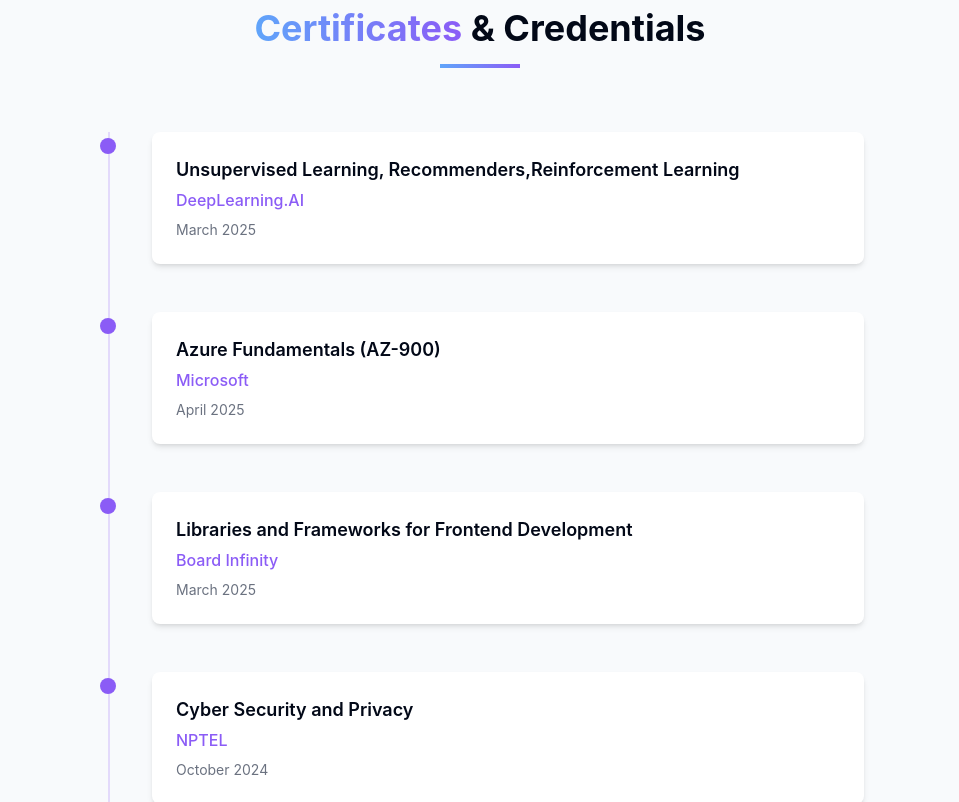
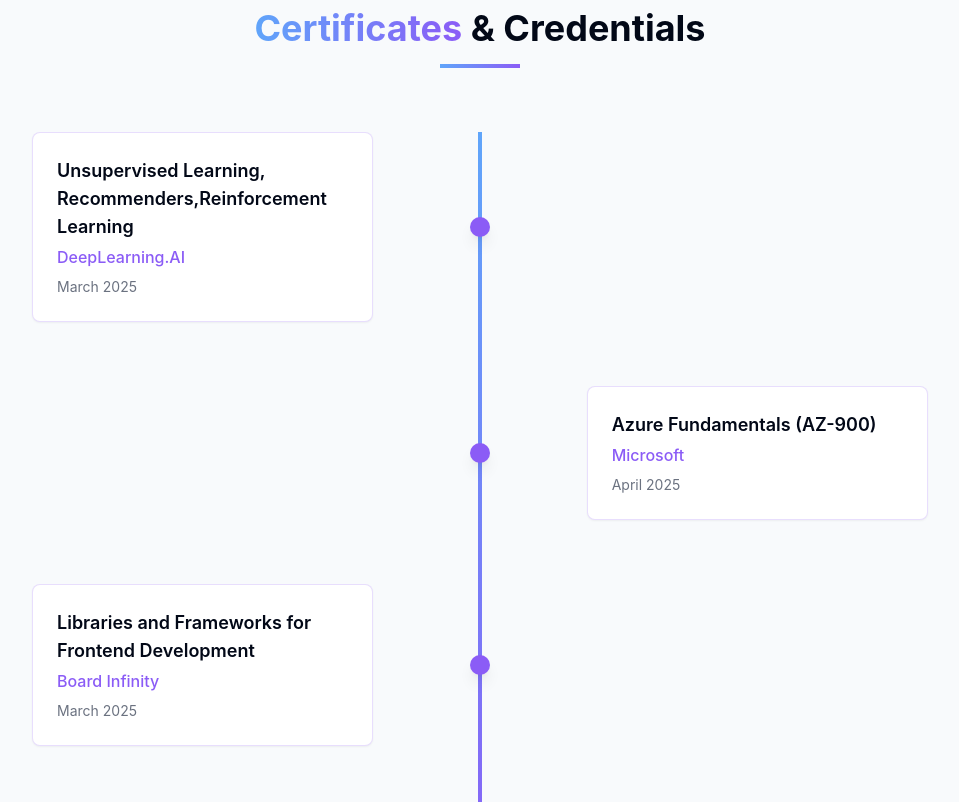
Before and after one commit to Kumar-sudheer/cosmic-folio-sudheer, a React (Vite) app: page / in a window 1280 px wide. Shown: the part 4060-4862 px from the top of the page, without its empty margins (160-1119 px from the left). Built offline with nearby package versions, Linux system fonts and the light colour scheme.

Commit message:
Refactor: Use zig zag timeline for education
Implement a zig zag timeline for the education section.

```diff
--- a/src/components/Certificates.tsx
+++ b/src/components/Certificates.tsx
@@ -1,6 +1,7 @@
 
 import React from 'react';
 import { motion } from 'framer-motion';
+import { Card } from '@/components/ui/card';
 
 interface Certificate {
   title: string;
@@ -76,16 +77,23 @@ const Certificates: React.FC = () => {
           whileInView="visible"
           viewport={{ once: true, amount: 0.1 }}
           variants={containerVariants}
-          className="max-w-3xl mx-auto"
+          className="max-w-4xl mx-auto relative"
         >
-          <div className="timeline-container">
+          {/* Vertical timeline line */}
+          <div className="absolute left-1/2 transform -translate-x-1/2 h-full w-1 bg-gradient-to-b from-cosmic-blue to-cosmic-purple"></div>
+
           {certificates.map((certificate, index) => (
             <motion.div
               key={certificate.title}
-                className="timeline-item"
               variants={itemVariants}
+              className={`flex mb-16 items-center relative ${index % 2 === 0 ? 'justify-end' : 'justify-start'}`}
             >
-                <div className="bg-white p-6 rounded-lg shadow-md ml-8">
+              {/* Timeline dot */}
+              <div className="absolute left-1/2 transform -translate-x-1/2 w-5 h-5 rounded-full bg-cosmic-purple z-10 shadow-lg"></div>
+
+              {/* Content card with different positioning based on index */}
+              <div className={`w-5/12 ${index % 2 === 0 ? 'mr-auto pr-8' : 'ml-auto pl-8'}`}>
+                <Card className="p-6 hover:shadow-lg transition-shadow duration-300 border-cosmic-purple/20">
                   <h4 className="text-lg font-semibold mb-1">{certificate.title}</h4>
                   <p className="text-cosmic-purple font-medium">{certificate.issuer}</p>
                   <div className="flex justify-between items-center mt-2">
@@ -96,10 +104,10 @@ const Certificates: React.FC = () => {
                       </span>
                     )}
                   </div>
+                </Card>
               </div>
             </motion.div>
           ))}
-          </div>
         </motion.div>
       </div>
     </section>
```
Lines whose indentation alone changed are shown as unchanged.
